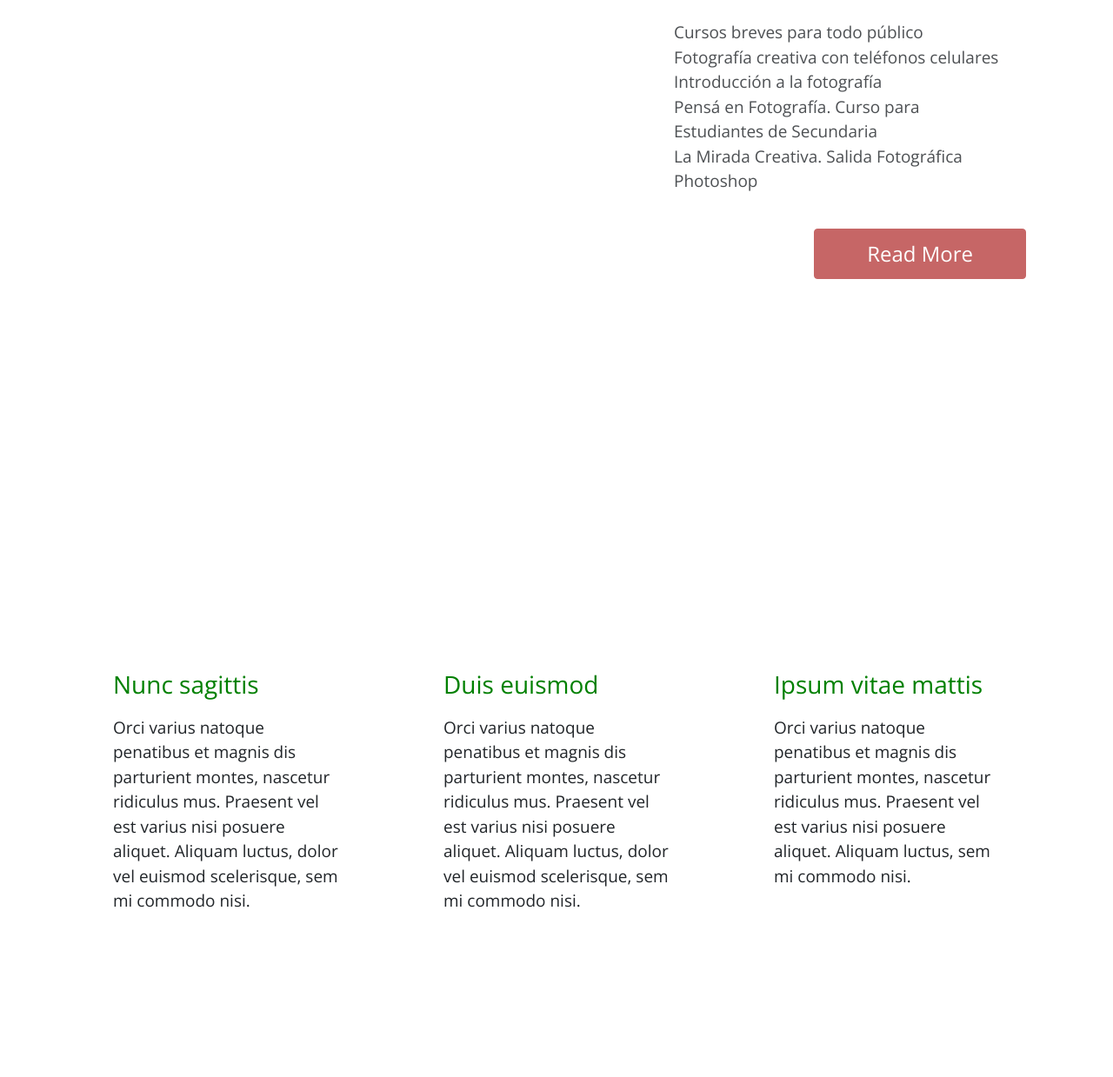
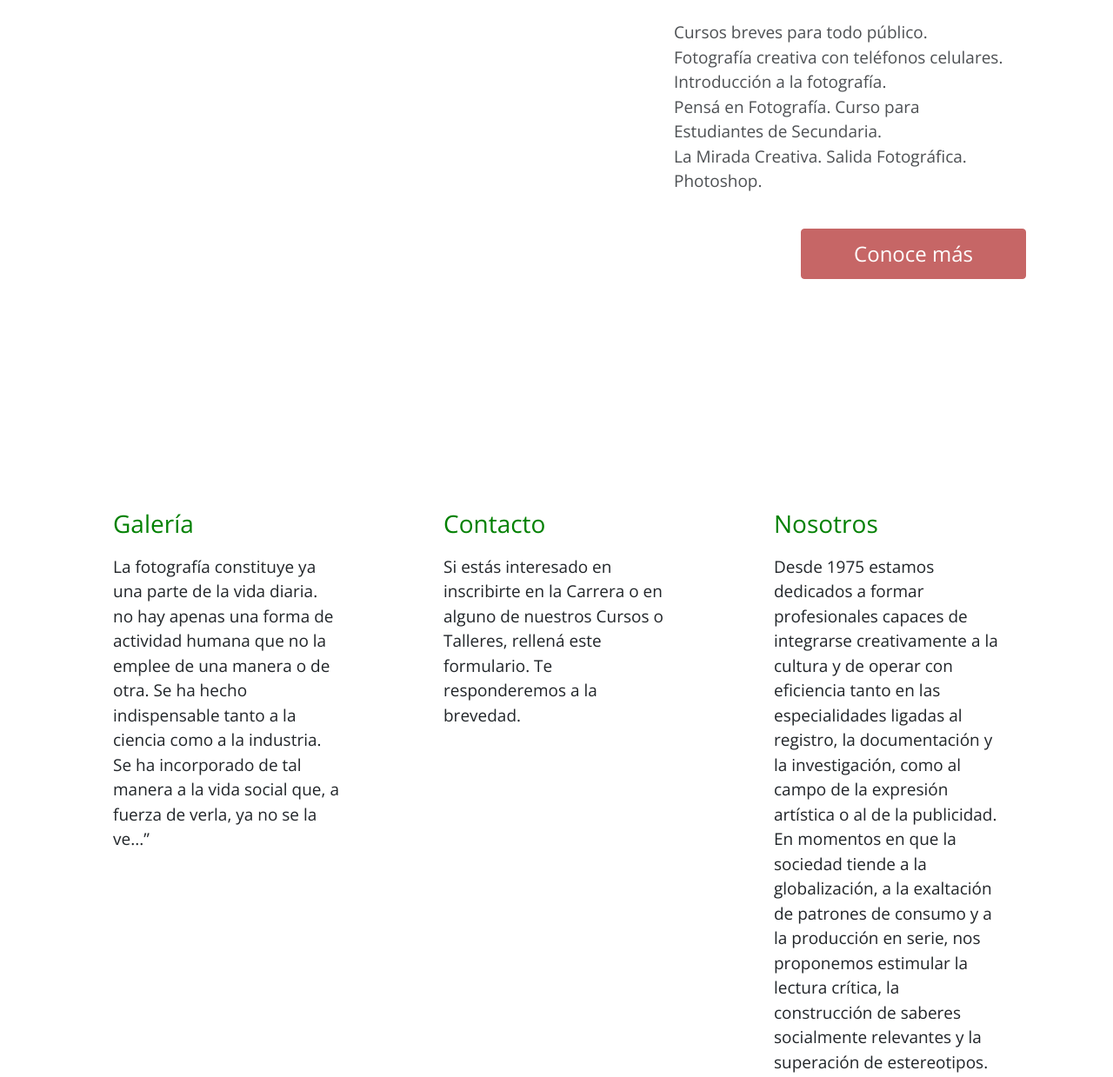
Before and after one commit to valentinajuarez/Tecnolog-a, a plain HTML site: page index.html in a window 1280 px wide. Shown: the part 1885-3124 px from the top of the page at 87% size. Drawn offline with nearby package versions, Linux system fonts and the light colour scheme.

Commit message:
Update index.html

```diff
--- a/index.html
+++ b/index.html
@@ -84,8 +84,8 @@ Intercambios</b>
               <div class="col-xl-6 col-md-8 ml-auto">
                 <article class="tm-bg-white-transparent-page3">
                   <header><h5 class="tm-bg-white">Cursos y talleres</h5></header>
-  <p class="tm-bg-white2">Cursos breves para todo público <br> Fotografía creativa con teléfonos celulares <br> Introducción a la fotografía <br> Pensá en Fotografía. Curso para Estudiantes de Secundaria <br> La Mirada Creativa. Salida Fotográfica <br> Photoshop </p>
-                    <a href="#tm-section-4" class="btn btn-danger tm-btn-right">Read More</a>
+  <p class="tm-bg-white2">Cursos breves para todo público. <br> Fotografía creativa con teléfonos celulares. <br> Introducción a la fotografía. <br> Pensá en Fotografía. Curso para Estudiantes de Secundaria. <br> La Mirada Creativa. Salida Fotográfica. <br> Photoshop. </p>
+                    <a href=https://www.andygoldstein.edu.ar/cursos-y-talleres/"#tm-section-4" class="btn btn-danger tm-btn-right">Conoce más</a>
                 </article>
               </div>
             </div>
@@ -95,16 +95,22 @@ Intercambios</b>
 
           <div class="row tm-page-4-content">
             <article  class="col-xs-6 col-md-4 tm-bg-white-transparent">
-              <header><h3>Nunc sagittis</h3></header>
-              <p>Orci varius natoque penatibus et  magnis dis parturient montes, nascetur ridiculus mus. Praesent vel est varius nisi posuere aliquet. Aliquam luctus, dolor vel euismod scelerisque, sem mi commodo nisi.</p>
+              <header><h3>Galería</h3></header>
+              <p>La fotografía constituye ya una parte de la vida diaria. no hay apenas una forma de actividad humana que no la emplee de una manera o de otra. Se ha hecho indispensable tanto a la ciencia como a la industria. Se ha incorporado de tal manera a la vida social que, a fuerza de verla, ya no se la ve...”
+
+</p>
             </article>
             <article class="col-xs-6 col-md-4 tm-bg-white-transparent">
-              <header><h3>Duis euismod</h3></header>
-              <p>Orci varius natoque penatibus et  magnis dis parturient montes, nascetur ridiculus mus. Praesent vel est varius nisi posuere aliquet. Aliquam luctus, dolor vel euismod scelerisque, sem mi commodo nisi.</p>
+              <header><h3>Contacto</h3></header>
+              <p>Si estás interesado en inscribirte en la Carrera o en alguno de nuestros Cursos o Talleres, rellená este formulario.
+
+Te responderemos a la brevedad.</p>
             </article>
             <article class="col-xs-6 col-md-4 tm-bg-white-transparent">
-              <header><h3>Ipsum vitae mattis</h3></header>
-              <p>Orci varius natoque penatibus et  magnis dis parturient montes, nascetur ridiculus mus. Praesent vel est varius nisi posuere aliquet. Aliquam luctus, sem mi commodo nisi.</p>
+              <header><h3>Nosotros</h3></header>
+              <p>Desde 1975 estamos dedicados a formar profesionales capaces de integrarse creativamente a la cultura y de operar con eficiencia tanto en las especialidades ligadas al registro, la documentación y la investigación, como al campo de la expresión artística o al de la publicidad.
+
+En momentos en que la sociedad tiende a la globalización, a la exaltación de patrones de consumo y a la producción en serie, nos proponemos estimular la lectura crítica, la construcción de saberes socialmente relevantes y la superación de estereotipos.</p>
             </article>
           </div>
         </div>
```
